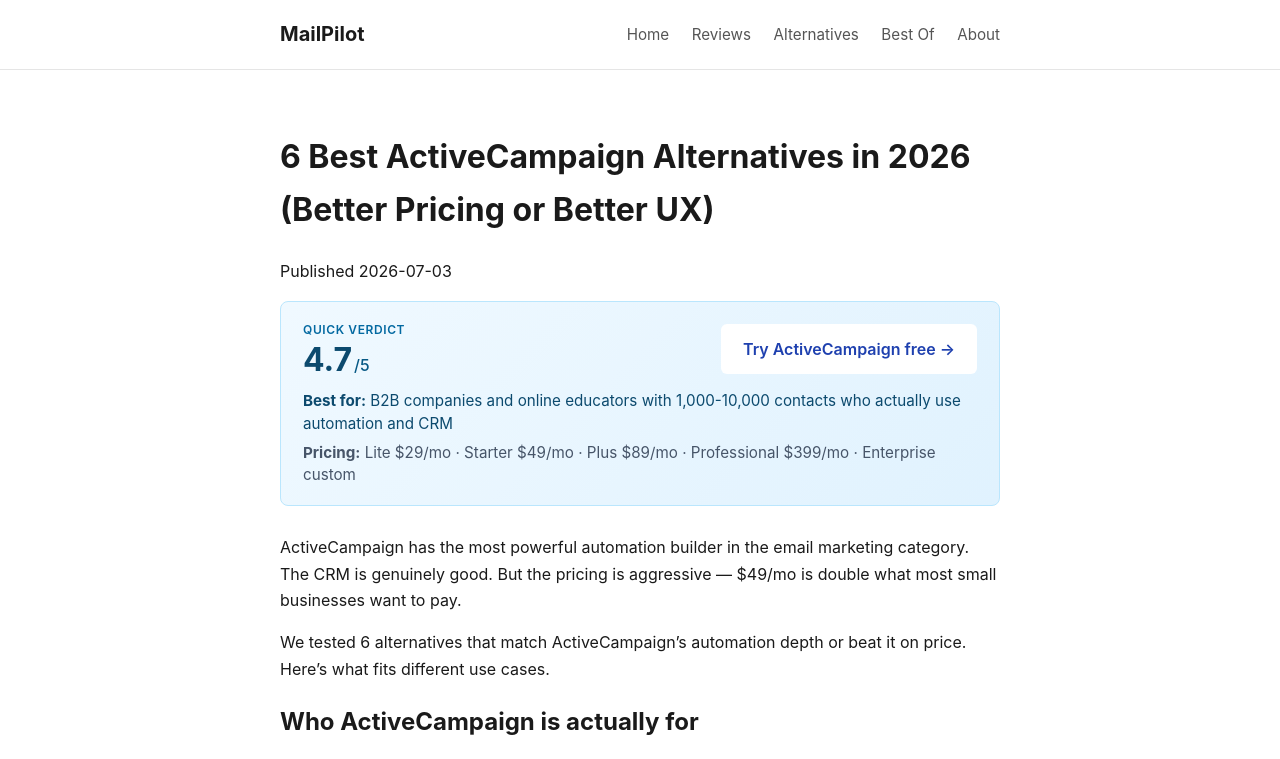
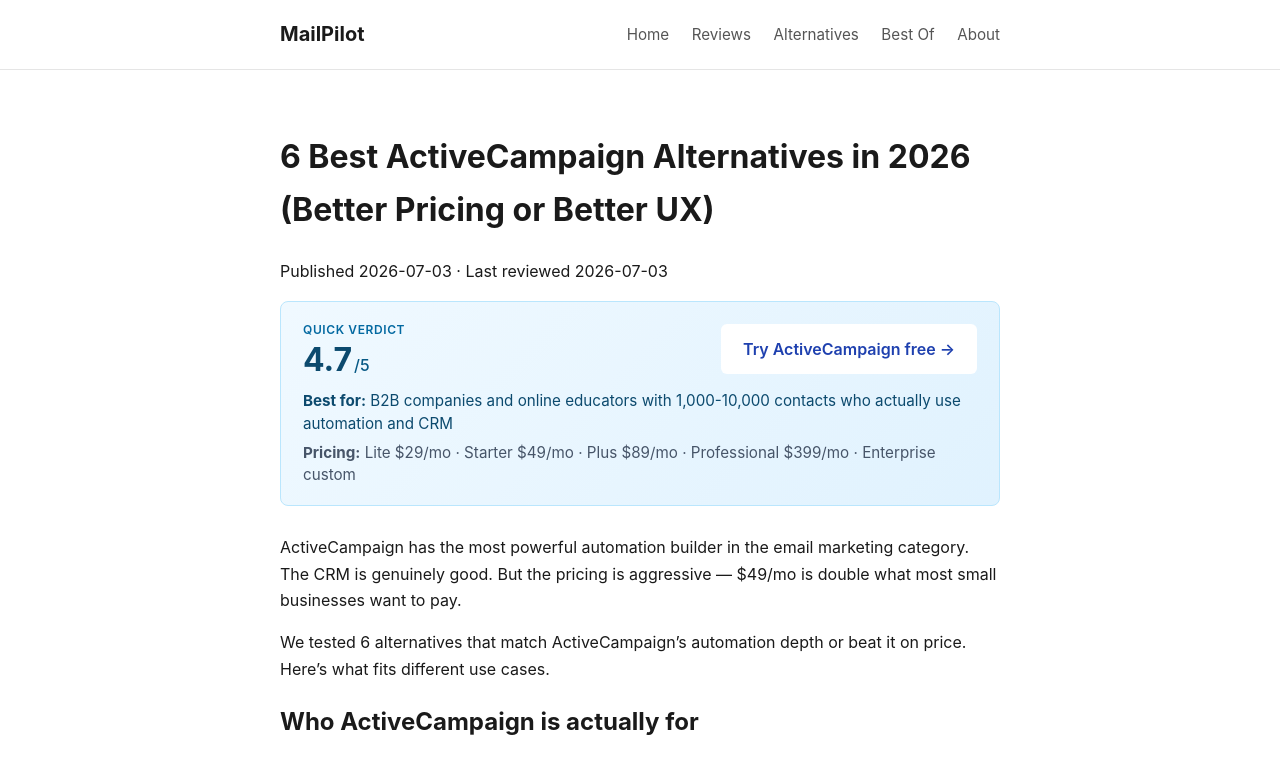
Before and after one commit to weidaozengw/smallmailhub, an Astro site: page /reviews/activecampaign-alternatives in a window 1280 px wide. Shown: the top 759 px of the page. Built offline with nearby package versions, Linux system fonts and the light colour scheme; Astro itself is replaced by a stand-in of ours; no server answers.

Commit message:
Add 'Last reviewed' date to every review page (freshness signal for SEO)

```diff
--- a/src/pages/reviews/[slug].astro
+++ b/src/pages/reviews/[slug].astro
@@ -71,7 +71,7 @@
   )}
 
   <h1>{title}</h1>
-  <p class="meta">Published {formattedPub}{formattedUpd && ` · Updated ${formattedUpd}`}</p>
+  <p class="meta">Published {formattedPub}{formattedUpd && ` · Updated ${formattedUpd}`} · Last reviewed {new Date().toISOString().slice(0, 10)}</p>
 
   {!isComparison && rating && affiliateUrl && (
     <ReviewCTA
```
